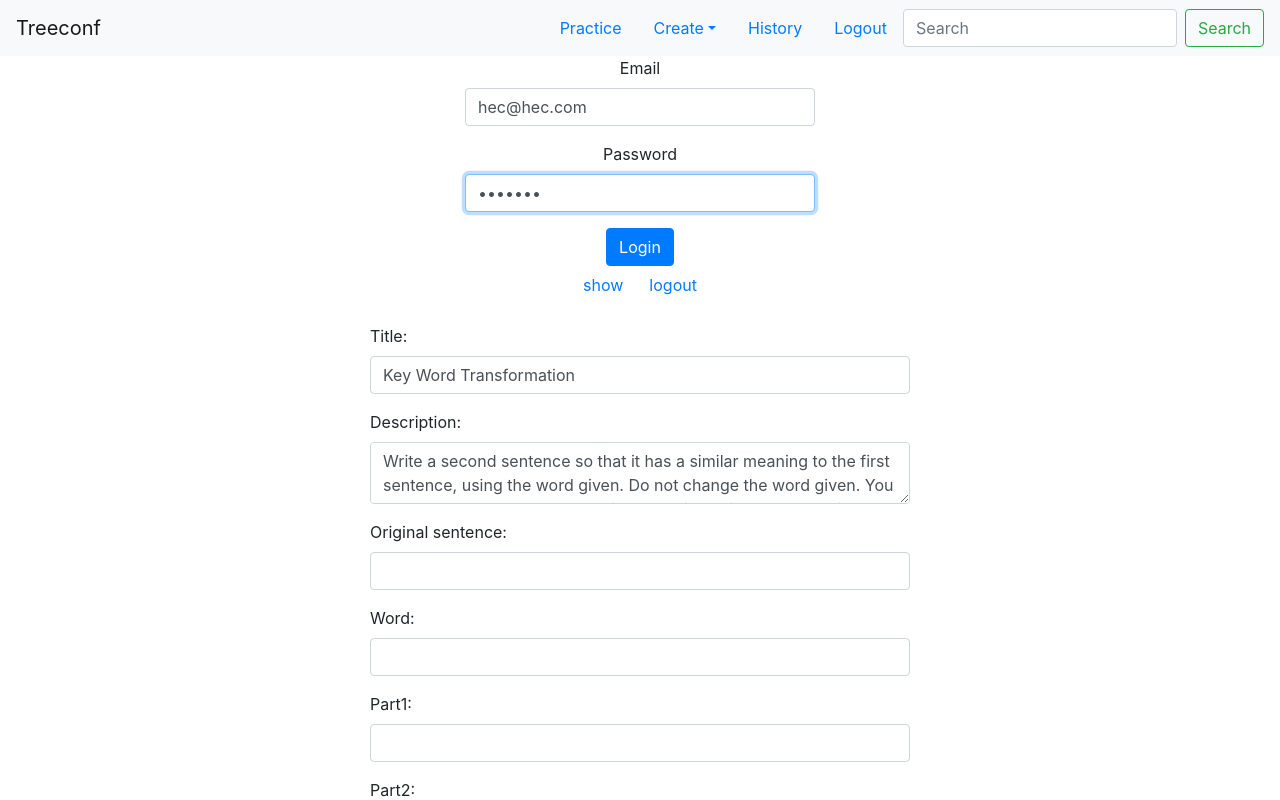
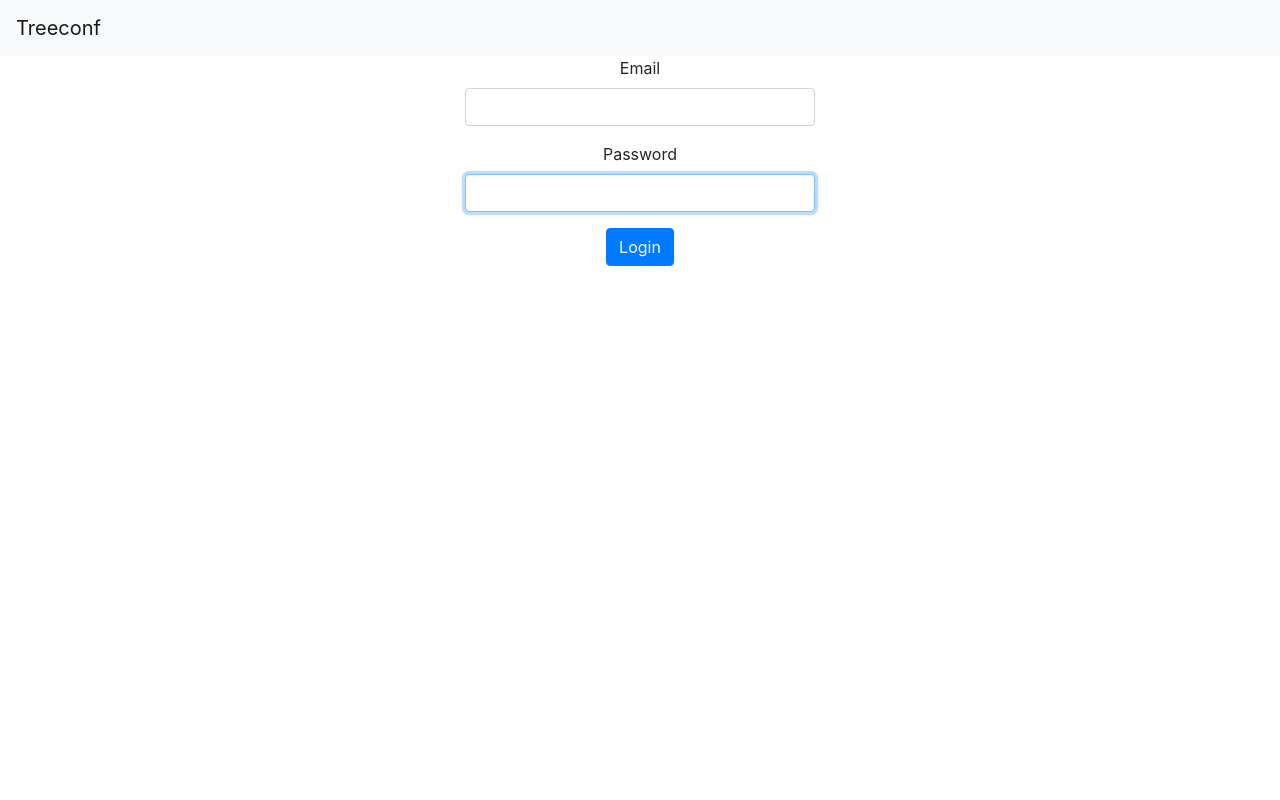
Before and after one commit to mekarpeles/notesclub, a React (Create React App) app in the folder front/: page / in a window 1280 px wide. Shown: the top 800 px of the page. Built offline with nearby package versions, Linux system fonts and the light colour scheme.

Commit message:
clean login front

```diff
--- a/front/src/App.tsx
+++ b/front/src/App.tsx
@@ -10,13 +10,7 @@ import Header from './Header';
 import { Form, Button, Alert } from 'react-bootstrap';
 import axios from 'axios';
 import { humanize } from './stringTools'
-
-interface User {
-  id: number
-  email: string
-  username: string
-  name: string
-}
+import { User } from './User'
 
 interface AppProps {
 
@@ -61,25 +55,13 @@ class App extends React.Component<AppProps, AppState> {
       })
   }
 
-  testLogout = () => {
-
-    localStorage.removeItem('current_user')
-    this.setState({ user: undefined })
-    axios.delete(`http://localhost:3000/v1/users/logout`, { headers: { 'Content-Type': 'application/json' }, withCredentials: true })
-      .then(res => {
-        localStorage.removeItem('current_user')
-        this.setState({ user: undefined })
-        console.log(res)
-        console.log(res.data)
-      })
-      .catch(res => {
-        console.log("error ");
-        console.log(res);
-      })
+  updateAlert = (variant: "primary" | "secondary" | "success" | "danger" | "warning" | "info" | "dark" | "light", message: string) => {
+    this.setState({ alert: { variant: variant, message: message } })
   }
 
-  updateAlert = (variant: "primary" | "secondary" | "success" | "danger" | "warning" | "info" | "dark" | "light", message: string) => {
-    this.setState({ alert: { variant: variant, message: message } })
+  updateState = (partialState: Partial<AppState>) => {
+    const newState: AppState = { ...this.state, ...partialState };
+    this.setState(newState);
   }
 
   createExercise = (data: string) => {
@@ -149,17 +131,15 @@ class App extends React.Component<AppProps, AppState> {
     const { user, alert } = this.state
     return (
       <div className="App">
-        <Header />
+        <Header setParentState={this.updateState} currentUser={user}/>
         <div className="text-center">
           {alert ? <Alert variant={alert["variant"]}>{alert["message"]}</Alert> : <></>}
-          {user ? <></> : <Login setCurrentUser={this.setCurrentUser} />}
-          <Button onClick={this.testUserShow} variant="link">show</Button>
-          <Button onClick={this.testLogout} variant="link">logout</Button>
+          {user ? <Button onClick={this.testUserShow} variant="link">show</Button> : <Login setCurrentUser={this.setCurrentUser} />}
         </div>
         {/* <OpenCloze text={text4} solutions={solutions4} title={title4} description={description4} /> */}
         {/* <OpenCloze text={text3} solutions={solutions3} title={title3} description={description3} /> */}
         {/* <KeyWordTransformationExercise title={data1b["title"]} description={data1b["description"]} word={data1b["word"]} part1={data1b["part1"]} part2={data1b["part2"]} solutions={data1b["solutions"]} originalSentence = {data1b["originalSentence"]}/> */}
-        <KeyWordTransformationCreator createExercise={this.createExercise} updateAlert={this.updateAlert}/>
+        {user ? <KeyWordTransformationCreator createExercise={this.createExercise} updateAlert={this.updateAlert}/> : <></>}
         {/* <MultipleChoiceClozeExercise title={title2} text={text2} options={options2} description={description2} solutions={solutions2}/> */}
       </div>
     );
--- a/front/src/Header.tsx
+++ b/front/src/Header.tsx
@@ -1,10 +1,38 @@
 import * as React from 'react'
 import { Navbar, Nav, NavDropdown, Form, FormControl, Button } from 'react-bootstrap'
+import axios from 'axios'
+import { User } from './User'
 
+interface HeaderProps {
+  setParentState: Function
+  currentUser?: User
+}
 
-const Header: React.FC = () => (
-  <Navbar bg="light" expand="lg">
-    <Navbar.Brand href="/">Treeconf</Navbar.Brand>
+interface HeaderState {
+
+}
+
+class Header extends React.Component<HeaderProps, HeaderState> {
+
+  logout = () => {
+    localStorage.removeItem('current_user')
+    this.props.setParentState({ user: undefined })
+    // axios.delete(`http://localhost:3000/v1/users/logout`, { headers: { 'Content-Type': 'application/json' }, withCredentials: true })
+    //   .then(res => {
+    //     localStorage.removeItem('current_user')
+    //     this.props.setParentState({ user: undefined })
+    //     console.log(res)
+    //     console.log(res.data)
+    //   })
+    //   .catch(res => {
+    //     console.log("error ");
+    //     console.log(res);
+    //   })
+  }
+
+  renderLoggedInHeader = () => {
+    return (
+      <>
         <Navbar.Toggle aria-controls="basic-navbar-nav" />
         <Navbar.Collapse id="basic-navbar-nav">
           <Nav className="mr-auto">
@@ -16,13 +44,25 @@ const Header: React.FC = () => (
             <NavDropdown.Item href="/exercises/new">Class</NavDropdown.Item>
           </NavDropdown>
           <Nav.Link href="/history">History</Nav.Link>
-      <Nav.Link href="/logout">Logout</Nav.Link>
+          <Nav.Link onClick={this.logout}>Logout</Nav.Link>
           <Form inline>
             <FormControl type="text" placeholder="Search" className="mr-sm-2" />
             <Button variant="outline-success">Search</Button>
           </Form>
         </Navbar.Collapse>
+      </>
+    )
+  }
+
+  public render() {
+    const { currentUser } = this.props
+    return (
+      <Navbar bg="light" expand="lg">
+        <Navbar.Brand href="/">Treeconf</Navbar.Brand>
+        {currentUser ? this.renderLoggedInHeader() : <></>}
       </Navbar>
-);
+    )
+  }
+}
 
 export default Header;
--- a/front/src/Login.tsx
+++ b/front/src/Login.tsx
@@ -17,8 +17,8 @@ class Login extends React.Component<LoginProps, LoginState> {
     super(props)
 
     this.state = {
-      email: "hec@hec.com",
-      password: "hec7hec",
+      email: "",
+      password: "",
       error: ""
     }
   }
--- /dev/null
+++ b/front/src/User.tsx
@@ -0,0 +1,6 @@
+export interface User {
+  id: number
+  email: string
+  username: string
+  name: string
+}
```
Lines whose indentation alone changed are shown as unchanged.
